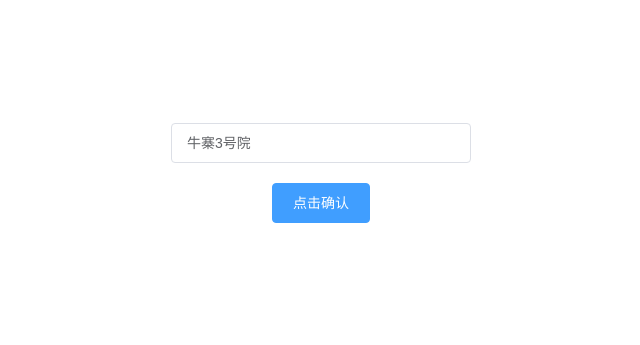
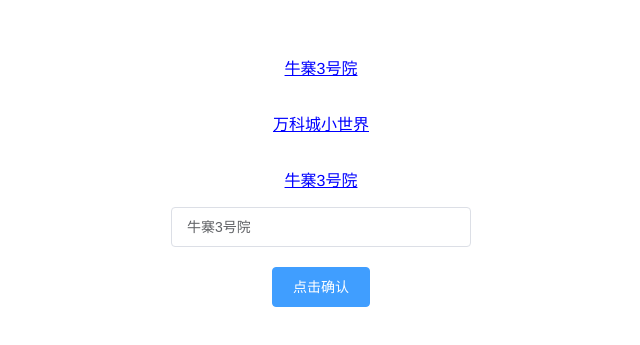
Before and after one commit to hanoubaba/deal-program, a Vue app: page / in a window 1280 px wide. Shown: the part 227-572 px from the top of the page, without its empty margins (319-959 px from the left). Built offline with nearby package versions, Linux system fonts and the light colour scheme.

Commit message:
no message

```diff
--- a/src/components/bdemo.vue
+++ b/src/components/bdemo.vue
@@ -1,6 +1,7 @@
 <template>
     <div class="all">
         <div class="before" v-if="flag">
+            <p v-for="(name,i) in nameLs" :key="'name'+i" class="history" @click="clickHis(name)">{{name}}</p>
             <el-input style="width:300px;margin-bottom:20px" v-model="name" placeholder="请输入小区" clearable></el-input>
             <el-button type="primary" @click="showInfo">点击确认</el-button>
         </div>
@@ -26,13 +27,22 @@
             name: "牛寨3号院",
             date: '',
             time: '',
-            flag: true
+            flag: true,
+            nameLs: [
+                '牛寨3号院',
+                '万科城小世界',
+                '牛寨3号院',
+            ]
         }
     },
     mounted () {
         this.run()
     },
     methods: {
+        clickHis (name) {
+            this.name = name
+            this.flag = false
+        },
         showInfo () {
             this.flag = false
         },
@@ -94,7 +104,7 @@
     /* border: 1px solid red; */
     position: absolute;
     left: 0;
-    top: 112px;
+    top: 132px;
     width: 100%;
     /* height: 100px; */
     display: flex;
@@ -168,4 +178,9 @@
     justify-content: center;
     align-items: center;
 }
+.history {
+    text-decoration: underline;
+    color: blue;
+    cursor: pointer;
+}
 </style>
```
